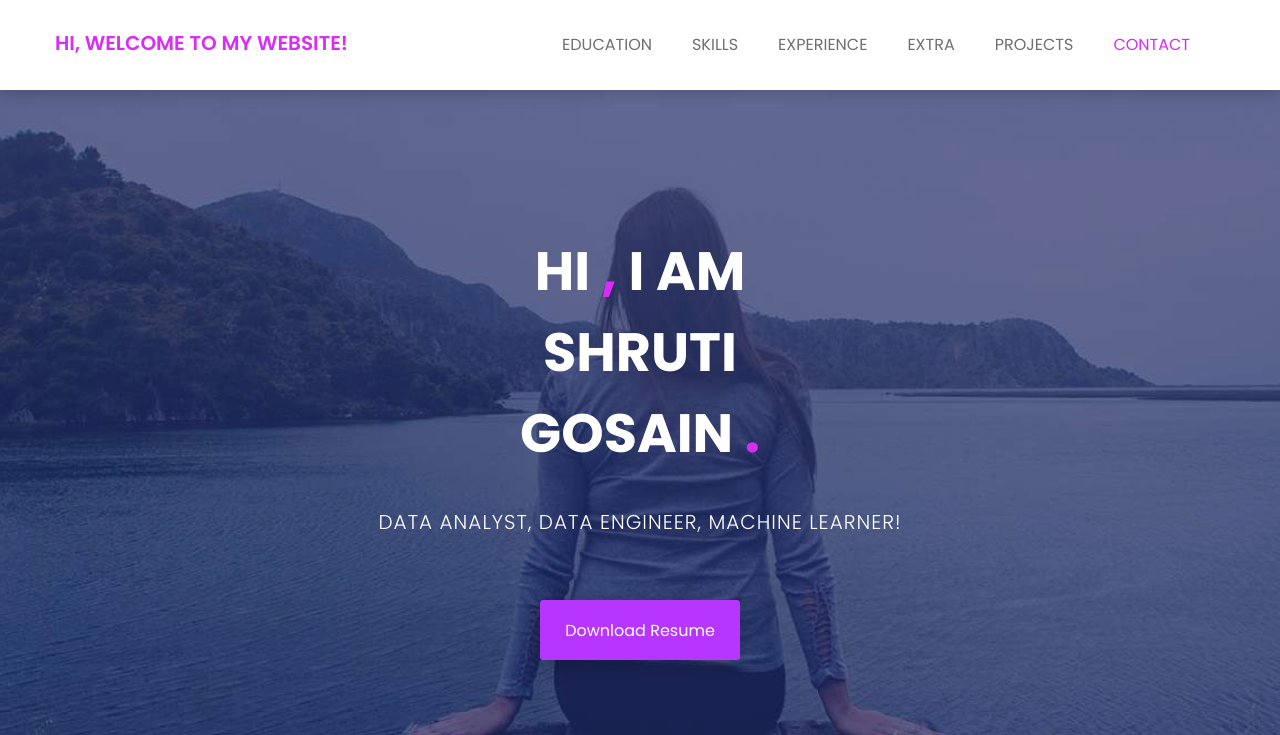
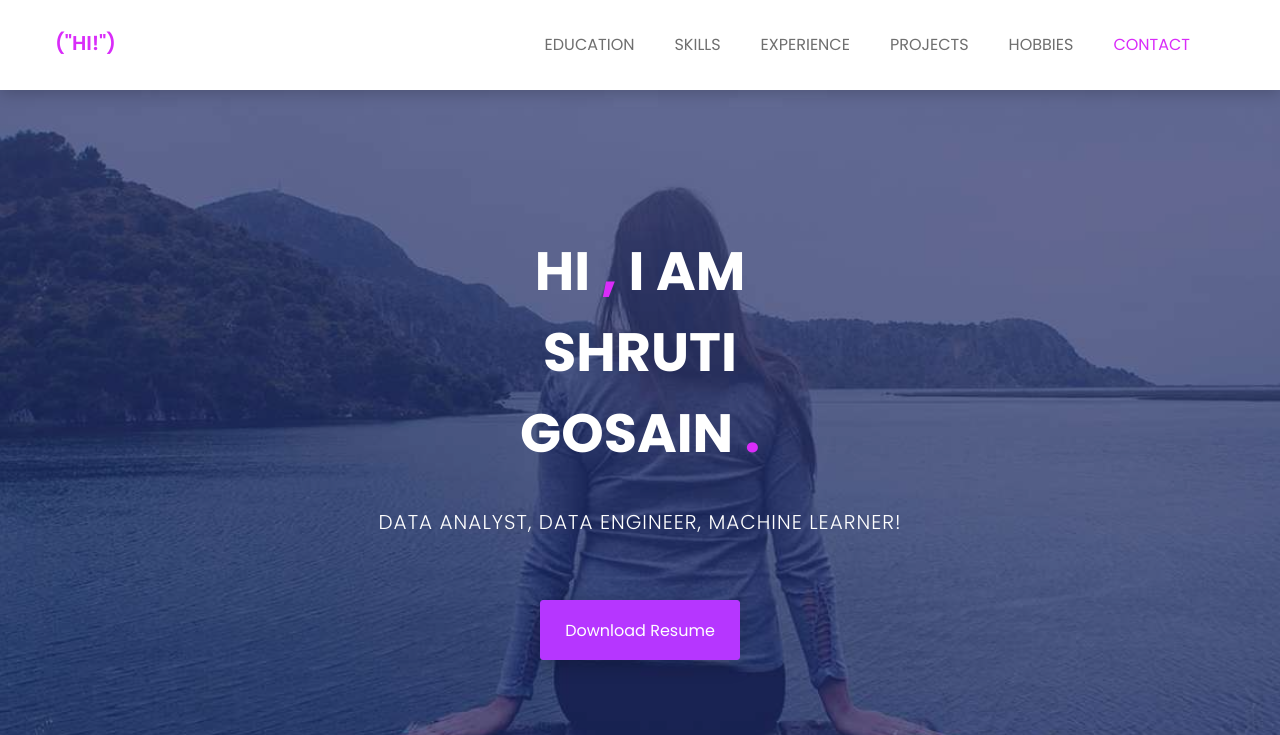
Before and after one commit to shrutigosain/shruti_portfolio, a plain HTML site: page index.html in a window 1280 px wide. Shown: the top 735 px of the page. Drawn offline with nearby package versions, Linux system fonts and the light colour scheme; files whose address does not match are found by name.

Commit message:
changes to the position

```diff
--- a/index.html
+++ b/index.html
@@ -70,7 +70,7 @@
 			                <button type="button" class="navbar-toggle" data-toggle="collapse" data-target="#navbar-menu">
 			                    <i class="fa fa-bars"></i>
 			                </button>
-			                <a class="navbar-brand" href="index.html">Hi, Welcome to my Website!</a>
+			                <a class="navbar-brand" href="index.html">("Hi!")</a>
 			            </div><!--/.navbar-header-->
 			            <!-- End Header Navigation -->
 
@@ -81,9 +81,9 @@
 			                    <li class=" smooth-menu"><a href="#education">education</a></li>
 			                    <li class="smooth-menu"><a href="#skills">skills</a></li>
 			                    <li class="smooth-menu"><a href="#experience">experience</a></li>
-			                    <li class="smooth-menu"><a href="#profiles">extra </a></li>
 			                    <li class="smooth-menu"><a href="#portfolio">projects</a></li>
-			                   <!-- <li class="smooth-menu"><a href="#clients">clients</a></li> -->
+								<li class="smooth-menu"><a href="#profiles">hobbies </a></li>
+			                   <!-- <li class="smooth-menu"><a href="#clients">Certifications</a></li>-->
 			                    <li class="smooth-menu"><a href="#contact">contact</a></li>
 			                </ul><!--/.nav -->
 			            </div><!-- /.navbar-collapse -->
```
